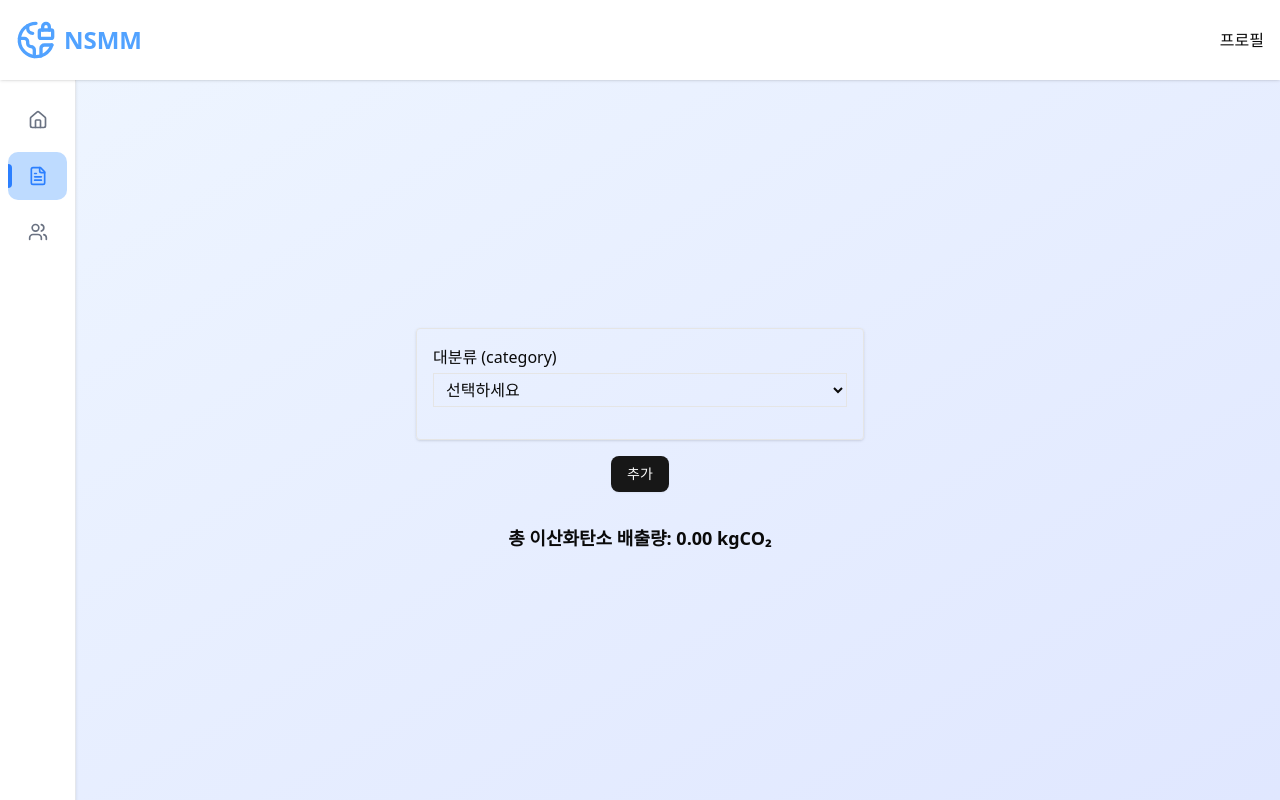
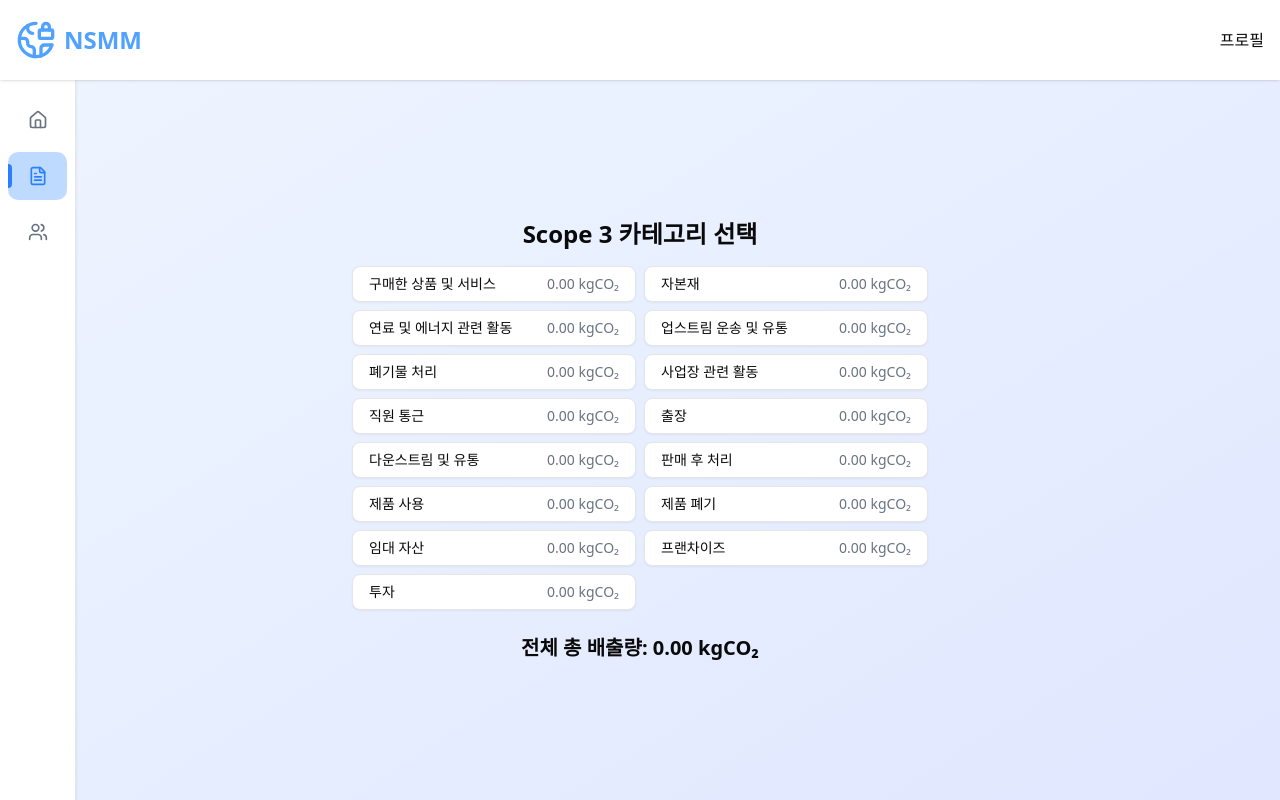
Before and after one commit to NSMM-v2/frontend, a Next.js app: page /scope3 in a window 1280 px wide. Built offline with nearby package versions, Linux system fonts and the light colour scheme.

Commit message:
오류 처음 입력 시 카테고리 다시 입력해야함

```diff
--- a/src/app/(dashboard)/(scope)/scope3/page.tsx
+++ b/src/app/(dashboard)/(scope)/scope3/page.tsx
@@ -4,40 +4,165 @@ import { useState } from "react"
 import ExcelCascadingSelector from "./scope3Form"
 import { Button } from "@/components/ui/button"
 
-export default function Scope1Page() {
-  const [calculators, setCalculators] = useState([{ id: 1 }])
-  const [totals, setTotals] = useState<{ id: number; emission: number }[]>([])
+const scope3CategoryList = {
+  list1: "구매한 상품 및 서비스",
+  list2: "자본재",
+  list3: "연료 및 에너지 관련 활동",
+  list4: "업스트림 운송 및 유통",
+  list5: "폐기물 처리",
+  list6: "사업장 관련 활동",
+  list7: "직원 통근",
+  list8: "출장",
+  list9: "다운스트림 및 유통",
+  list10: "판매 후 처리",
+  list11: "제품 사용",
+  list12: "제품 폐기",
+  list13: "임대 자산",
+  list14: "프랜차이즈",
+  list15: "투자",
+} as const
 
-  const addCalculator = () => {
-    const newId = calculators.length + 1
-    setCalculators([...calculators, { id: newId }])
-  }
+type Scope3CategoryKey = keyof typeof scope3CategoryList
+
+// 입력 상태 타입 정의
+type SelectorState = {
+  category: string
+  separate: string
+  rawMaterial: string
+  quantity: string
+}
+
+export default function Scope3Page() {
+  const [activeCategory, setActiveCategory] = useState<Scope3CategoryKey | null>(null)
+  const [categoryCalculators, setCategoryCalculators] = useState<{
+    [key in Scope3CategoryKey]?: { id: number; state: SelectorState }[]
+  }>({})
+  const [categoryTotals, setCategoryTotals] = useState<{
+    [key in Scope3CategoryKey]?: { id: number; emission: number }[]
+  }>({})
+
+  // 현재 활성 카테고리의 계산기 목록 반환
+  const getCurrentCalculators = () =>
+    activeCategory ? categoryCalculators[activeCategory] || [{ id: 1, state: { category: "", separate: "", rawMaterial: "", quantity: "" } }] : [{ id: 1, state: { category: "", separate: "", rawMaterial: "", quantity: "" } }]
 
   const updateTotal = (id: number, emission: number) => {
-    setTotals((prev) => {
-      const existing = prev.find((t) => t.id === id)
-      if (existing) {
-        return prev.map((t) => (t.id === id ? { id, emission } : t))
-      } else {
-        return [...prev, { id, emission }]
-      }
+    if (!activeCategory) return
+
+    setCategoryTotals((prev) => {
+      const old = prev[activeCategory] || []
+      const updated = old.some((t) => t.id === id)
+        ? old.map((t) => (t.id === id ? { id, emission } : t))
+        : [...old, { id, emission }]
+      return { ...prev, [activeCategory]: updated }
     })
   }
 
-  const totalEmission = totals.reduce((sum, t) => sum + t.emission, 0)
+  const addCalculator = () => {
+    if (!activeCategory) return
+    const current = categoryCalculators[activeCategory] || []
+    const newId = current.length > 0 ? current[current.length - 1].id + 1 : 1
+    setCategoryCalculators((prev) => ({
+      ...prev,
+      [activeCategory]: [...current, { id: newId, state: { category: "", separate: "", rawMaterial: "", quantity: "" } }],
+    }))
+  }
+
+  const removeCalculator = (id: number) => {
+    if (!activeCategory) return
+    setCategoryCalculators((prev) => ({
+      ...prev,
+      [activeCategory]: (prev[activeCategory] || []).filter((c) => c.id !== id),
+    }))
+    setCategoryTotals((prev) => ({
+      ...prev,
+      [activeCategory]: (prev[activeCategory] || []).filter((t) => t.id !== id),
+    }))
+  }
+
+  // 입력 상태 업데이트 함수
+  const updateCalculatorState = (id: number, newState: SelectorState) => {
+    if (!activeCategory) return
+    setCategoryCalculators((prev) => ({
+      ...prev,
+      [activeCategory]: (prev[activeCategory] || []).map((c) =>
+        c.id === id ? { ...c, state: newState } : c
+      ),
+    }))
+  }
+
+  const totalEmission = (category: Scope3CategoryKey) =>
+    (categoryTotals[category] || []).reduce((sum, t) => sum + t.emission, 0)
+
+  const handleComplete = () => {
+    setActiveCategory(null)
+  }
 
   return (
-    <div className="flex flex-col items-center justify-center w-full gap-4 p-4">
+    <div className="flex flex-col items-center justify-center w-full p-4">
+      {activeCategory === null ? (
+        <>
+          <h1 className="text-2xl font-bold mb-4">Scope 3 카테고리 선택</h1>
+          <div className="grid grid-cols-2 gap-2 w-full max-w-xl">
+            {Object.entries(scope3CategoryList).map(([key, value]) => (
+              <Button
+                key={key}
+                variant="outline"
+                className="flex justify-between items-center"
+                onClick={() => setActiveCategory(key as Scope3CategoryKey)}
+              >
+                <span>{value}</span>
+                <span className="text-sm text-gray-500">
+                  {totalEmission(key as Scope3CategoryKey).toFixed(2)} kgCO₂
+                </span>
+              </Button>
+            ))}
+          </div>
 
-      {calculators.map((calc) => (
-        <ExcelCascadingSelector key={calc.id} id={calc.id} onChangeTotal={updateTotal} />
-      ))}
-
-      <Button onClick={addCalculator}>추가</Button>
-
-      <div className="mt-4 text-lg font-bold">
-        총 이산화탄소 배출량: {totalEmission.toFixed(2)} kgCO₂
-      </div>
+          <div className="mt-6 font-bold text-xl">
+            전체 총 배출량:{" "}
+            {Object.keys(scope3CategoryList)
+              .reduce(
+                (sum, key) =>
+                  sum + totalEmission(key as Scope3CategoryKey),
+                0
+              )
+              .toFixed(2)}{" "}
+            kgCO₂
+          </div>
+        </>
+      ) : (
+        <div className="flex flex-col gap-4 w-full items-center">
+          <h2 className="text-xl font-semibold mb-2">
+            {scope3CategoryList[activeCategory]} - 입력 중
+          </h2>
+          {getCurrentCalculators().map((calc) => (
+            <div key={calc.id} className="w-full max-w-md relative">
+              <ExcelCascadingSelector
+                id={calc.id}
+                state={calc.state}
+                onChangeState={(newState) => updateCalculatorState(calc.id, newState)}
+                onChangeTotal={updateTotal}
+              />
+              <button
+                onClick={() => removeCalculator(calc.id)}
+                className="absolute top-0 right-0 text-red-500 px-2"
+              >
+                ❌
+              </button>
+            </div>
+          ))}
+          <Button onClick={addCalculator}>입력 항목 추가</Button>
+          <div className="text-lg font-bold mt-2">
+            소계: {totalEmission(activeCategory).toFixed(2)} kgCO₂
+          </div>
+          <div className="flex gap-2">
+            <Button variant="outline" onClick={() => setActiveCategory(null)}>
+              취소
+            </Button>
+            <Button onClick={handleComplete}>입력 완료</Button>
+          </div>
+        </div>
+      )}
     </div>
   )
 }
--- a/src/app/(dashboard)/(scope)/scope3/scope3Form.tsx
+++ b/src/app/(dashboard)/(scope)/scope3/scope3Form.tsx
@@ -1,6 +1,6 @@
 "use client";
 
-import { useState, useEffect } from "react";
+import { useState, useEffect, useRef } from "react";
 import Papa from "papaparse";
 
 interface CO2Data {
@@ -13,16 +13,32 @@ interface CO2Data {
 
 interface ExcelCascadingSelectorProps {
   id: number;
+  state: {
+    category: string;
+    separate: string;
+    rawMaterial: string;
+    quantity: string;
+  };
+  onChangeState: (state: {
+    category: string;
+    separate: string;
+    rawMaterial: string;
+    quantity: string;
+  }) => void;
   onChangeTotal: (id: number, emission: number) => void;
 }
 
-export default function ExcelCascadingSelector({ id, onChangeTotal }: ExcelCascadingSelectorProps) {
+export default function ExcelCascadingSelector({
+  id,
+  state,
+  onChangeState,
+  onChangeTotal,
+}: ExcelCascadingSelectorProps) {
   const [data, setData] = useState<CO2Data[]>([]);
-  const [category, setCategory] = useState("");
-  const [separate, setSeparate] = useState("");
-  const [rawMaterial, setRawMaterial] = useState("");
   const [selectedItem, setSelectedItem] = useState<CO2Data | null>(null);
-  const [quantity, setQuantity] = useState<number>(0); // 수량
+
+  const prevSelectedItemRef = useRef<CO2Data | null>(null);
+  const isFirstRenderRef = useRef(true);
 
   useEffect(() => {
     fetch("/co2.csv")
@@ -43,48 +59,95 @@ export default function ExcelCascadingSelector({ id, onChangeTotal }: ExcelCasca
   const unique = (arr: string[]) => [...new Set(arr)];
 
   const categoryList = unique(data.map((d) => d.category));
-  const separateList = unique(data.filter((d) => d.category === category).map((d) => d.separate));
+  const separateList = unique(
+    data.filter((d) => d.category === state.category).map((d) => d.separate)
+  );
   const rawMaterialList = unique(
     data
-      .filter((d) => d.category === category && d.separate === separate)
+      .filter(
+        (d) => d.category === state.category && d.separate === state.separate
+      )
       .map((d) => d.RawMaterial)
   );
 
-  const handleSelect = (value: string, type: "category" | "separate" | "raw") => {
+useEffect(() => {
+  const selected =
+    data.find(
+      (d) =>
+        d.category === state.category &&
+        d.separate === state.separate &&
+        d.RawMaterial === state.rawMaterial
+    ) || null;
+
+  setSelectedItem(selected);
+
+  if (isFirstRenderRef.current) {
+    isFirstRenderRef.current = false;
+    prevSelectedItemRef.current = selected;
+    return;
+  }
+
+  // 조건: 수량이 있고, 새 selected가 존재하고, 이전과 다를 경우에만 재계산
+  if (selected && prevSelectedItemRef.current !== selected) {
+    const quantity = parseFloat(state.quantity);
+    if (!isNaN(quantity)) {
+      const emission = quantity * selected.kgCO2eq;
+      onChangeTotal(id, emission); // ✅ 수량으로 재계산
+    } else {
+      onChangeTotal(id, 0); // 수량이 없거나 잘못된 경우만 0
+    }
+    prevSelectedItemRef.current = selected;
+  }
+}, [state.category, state.separate, state.rawMaterial, state.quantity, data, id, onChangeTotal]);
+  const handleSelect = (
+    value: string,
+    type: "category" | "separate" | "raw"
+  ) => {
     if (type === "category") {
-      setCategory(value);
-      setSeparate("");
-      setRawMaterial("");
-      setSelectedItem(null);
-      setQuantity(0);
-      onChangeTotal(id, 0); // 초기화
+      onChangeState({
+        category: value,
+        separate: "",
+        rawMaterial: "",
+        quantity: "",
+      });
+      onChangeTotal(id, 0);
     } else if (type === "separate") {
-      setSeparate(value);
-      setRawMaterial("");
-      setSelectedItem(null);
-      setQuantity(0);
-      onChangeTotal(id, 0); // 초기화
+      onChangeState({
+        ...state,
+        separate: value,
+        rawMaterial: "",
+        quantity: "",
+      });
+      onChangeTotal(id, 0);
     } else if (type === "raw") {
-      setRawMaterial(value);
-      const selected = data.find(
-        (d) =>
-          d.category === category &&
-          d.separate === separate &&
-          d.RawMaterial === value
-      );
-      if (selected) {
-        setSelectedItem(selected);
-        setQuantity(0);
-        onChangeTotal(id, 0); // 초기화
-      }
+      onChangeState({
+        ...state,
+        rawMaterial: value,
+        quantity: "",
+      });
+      onChangeTotal(id, 0);
     }
   };
 
   const handleQuantityChange = (value: string) => {
+    onChangeState({
+      ...state,
+      quantity: value,
+    });
+
+    if (value === "") {
+      onChangeTotal(id, 0);
+      return;
+    }
+
     const num = parseFloat(value);
-    setQuantity(num);
+    if (isNaN(num)) {
+      alert("숫자를 입력해주세요.");
+      onChangeTotal(id, 0);
+      return;
+    }
 
-    if (selectedItem && !isNaN(num)) {
+    if (selectedItem) {
       const emission = num * selectedItem.kgCO2eq;
       onChangeTotal(id, emission);
     } else {
@@ -97,7 +160,7 @@ export default function ExcelCascadingSelector({ id, onChangeTotal }: ExcelCasca
       <div className="mb-4">
         <label className="block mb-1">대분류 (category)</label>
         <select
-          value={category}
+          value={state.category}
           onChange={(e) => handleSelect(e.target.value, "category")}
           className="border px-2 py-1 w-full"
         >
@@ -110,11 +173,11 @@ export default function ExcelCascadingSelector({ id, onChangeTotal }: ExcelCasca
         </select>
       </div>
 
-      {category && (
+      {state.category && (
         <div className="mb-4">
           <label className="block mb-1">구분 (separate)</label>
           <select
-            value={separate}
+            value={state.separate}
             onChange={(e) => handleSelect(e.target.value, "separate")}
             className="border px-2 py-1 w-full"
           >
@@ -128,11 +191,11 @@ export default function ExcelCascadingSelector({ id, onChangeTotal }: ExcelCasca
         </div>
       )}
 
-      {separate && (
+      {state.separate && (
         <div className="mb-4">
           <label className="block mb-1">원료/에너지 (RawMaterial)</label>
           <select
-            value={rawMaterial}
+            value={state.rawMaterial}
             onChange={(e) => handleSelect(e.target.value, "raw")}
             className="border px-2 py-1 w-full"
           >
@@ -153,13 +216,18 @@ export default function ExcelCascadingSelector({ id, onChangeTotal }: ExcelCasca
           </label>
           <input
             type="number"
-            value={quantity}
+            inputMode="decimal"
+            value={state.quantity}
             onChange={(e) => handleQuantityChange(e.target.value)}
             placeholder={selectedItem.unit}
             className="border px-2 py-1 w-full"
           />
           <div className="mt-2 font-semibold">
-            ➤ 배출량: {(quantity * selectedItem.kgCO2eq).toFixed(2)} kgCO₂
+            ➤ 배출량:{" "}
+            {state.quantity && !isNaN(parseFloat(state.quantity))
+              ? (parseFloat(state.quantity) * selectedItem.kgCO2eq).toFixed(3)
+              : "0.000"}{" "}
+            kgCO₂
           </div>
         </div>
       )}
```
